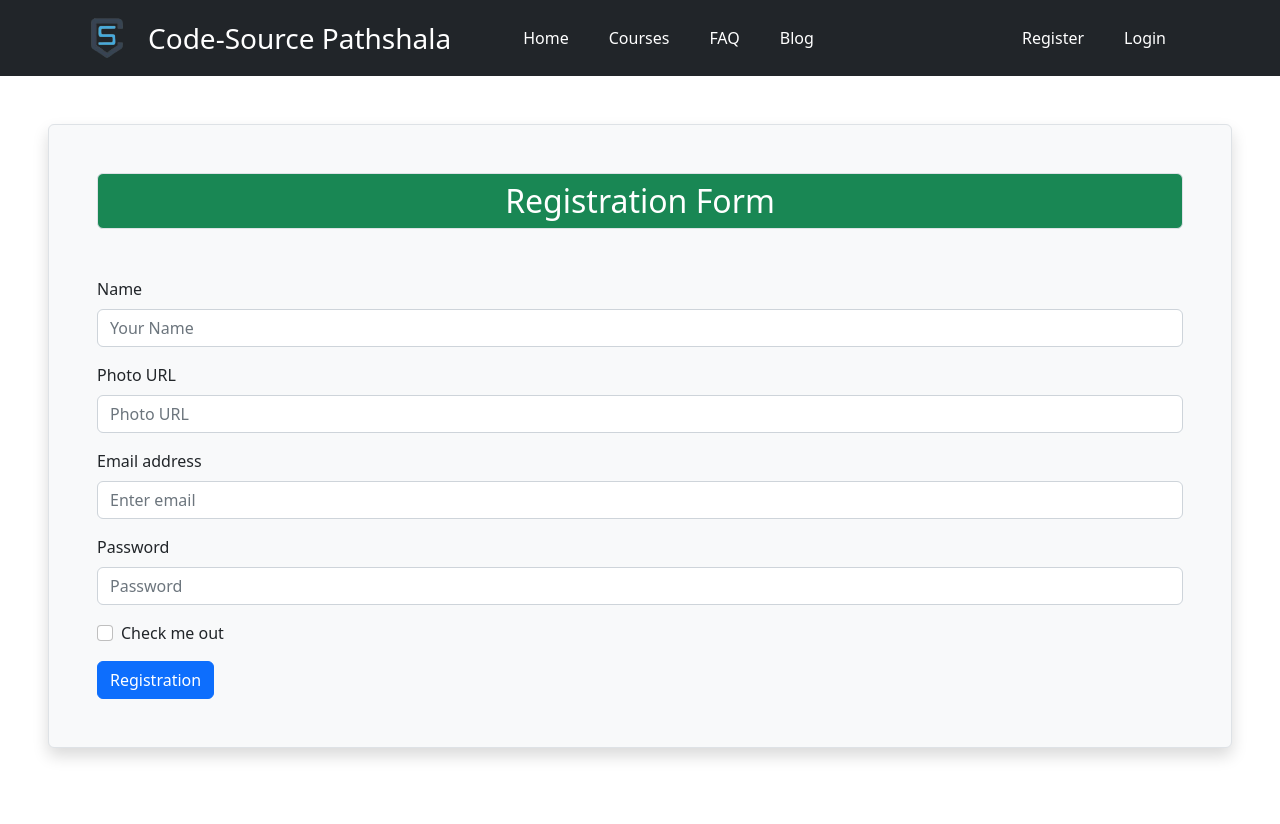
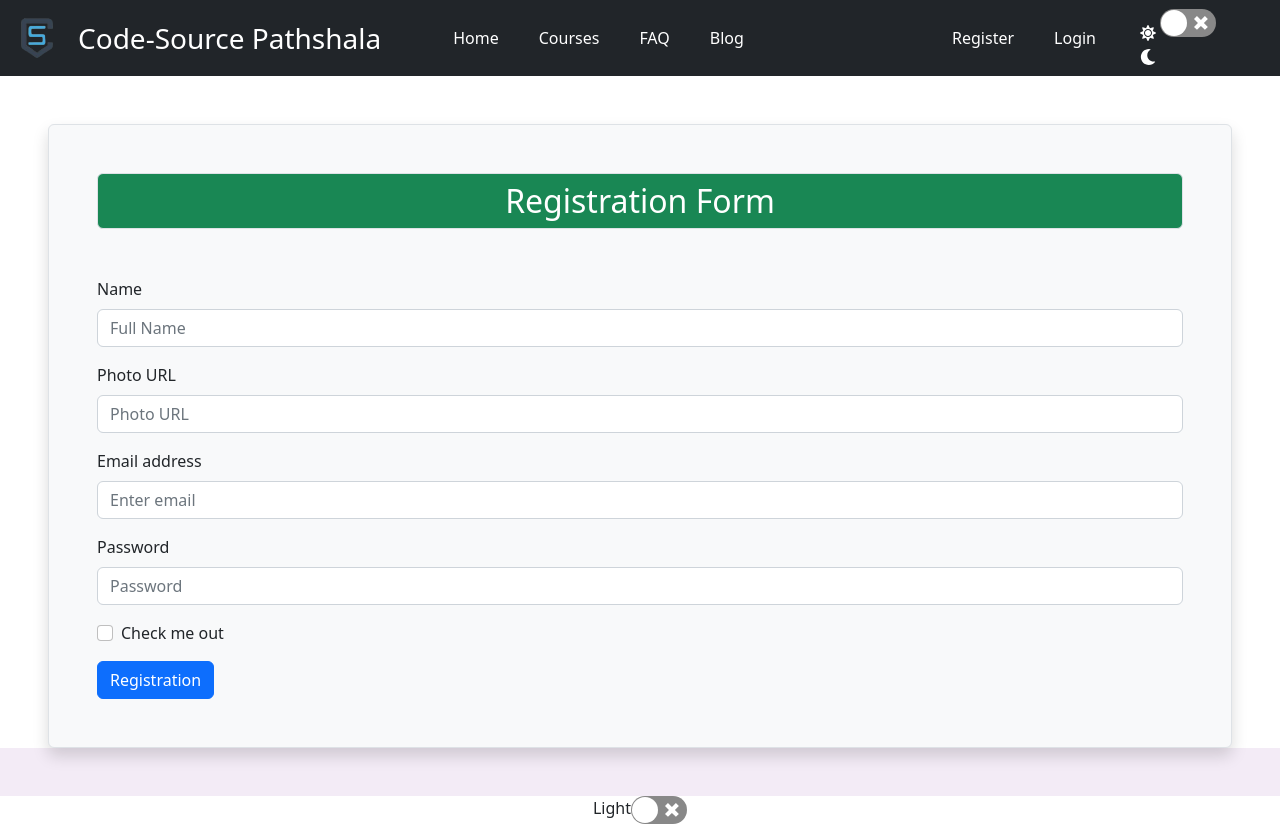
Before and after one commit to mostafizur610/code-source-pathshala-client, a React (Create React App) app: page /register in a window 1280 px wide. Before the commit the page ends 800 px from the top, so only its background shows below. Built offline with nearby package versions, Linux system fonts and the light colour scheme.

Commit message:
added toggle theme

```diff
--- a/package.json
+++ b/package.json
@@ -14,6 +14,7 @@
     "react-icons": "^4.6.0",
     "react-router-dom": "^6.4.2",
     "react-scripts": "5.0.1",
+    "react-switch": "^7.0.0",
     "web-vitals": "^2.1.4"
   },
   "scripts": {
--- a/src/App.css
+++ b/src/App.css
@@ -28,10 +28,44 @@
   color: #61dafb;
 }
 
+/* toggle theme */
+#light {
+  background-color: #f3ebf6;
+}
+
+#dark {
+  background-color: #205d6169;
+}
+
+#light .main {
+  background-color: #fff;
+}
+
+#dark .main {
+  background-color: #38004c;
+}
+
+.switch {
+  display: flex;
+  justify-content: center;
+  background-color: white;
+}
+
+#light .switch label {
+  background-color: #fff;
+}
+
+#dark .switch label {
+  background-color: #38004c;
+}
+
+/* toggle theme end*/
+
 @keyframes App-logo-spin {
   from {
     transform: rotate(0deg);
   }
+
   to {
     transform: rotate(360deg);
   }
--- a/src/App.js
+++ b/src/App.js
@@ -1,12 +1,28 @@
+import { useState } from 'react';
+import { createContext } from 'react';
 import { RouterProvider } from 'react-router-dom';
 import './App.css';
 import { routes } from './Routes/Routes/Routes';
+import ReactSwitch from 'react-switch';
+
+
+export const ThemeContext = createContext(null);
 
 function App() {
+  const [theme, setTheme] = useState('light');
+  const toggleTheme = () => {
+    setTheme((curr) => (curr === 'light' ? 'dark' : 'light'));
+  };
   return (
-    <div>
-      <RouterProvider router={routes}></RouterProvider>
-    </div>
+    <ThemeContext.Provider value={{ theme, setTheme }}>
+      <div id={theme}>
+        <RouterProvider router={routes}></RouterProvider>
+        <div className='switch'>
+          <label>{theme === "light" ? "Light" : "Dark"}</label>
+          <ReactSwitch onChange={toggleTheme} checked={theme === 'dark'}></ReactSwitch>
+        </div>
+      </div>
+    </ThemeContext.Provider>
   );
 }
 
--- a/src/Pages/Login/Login.js
+++ b/src/Pages/Login/Login.js
@@ -1,7 +1,6 @@
 import React from 'react';
 import Button from 'react-bootstrap/Button';
 import Form from 'react-bootstrap/Form';
-import ButtonGroup from 'react-bootstrap/ButtonGroup';
 import { FaGithub, FaGoogle } from "react-icons/fa";
 import { Col, Row } from 'react-bootstrap';
 
--- a/src/Pages/Register/Register.js
+++ b/src/Pages/Register/Register.js
@@ -9,7 +9,7 @@ const Register = () => {
             <Form>
                 <Form.Group className="mb-3" controlId="formBasicEmail">
                     <Form.Label>Name</Form.Label>
-                    <Form.Control type="text" name="name" placeholder="Your Name" />
+                    <Form.Control type="text" name="name" placeholder="Full Name" />
                 </Form.Group>
 
                 <Form.Group className="mb-3" controlId="formBasicEmail">
--- a/src/Shared/NavigationBar/NavigationBar.js
+++ b/src/Shared/NavigationBar/NavigationBar.js
@@ -5,6 +5,8 @@ import Navbar from 'react-bootstrap/Navbar';
 import { Link } from 'react-router-dom';
 import image1 from '../../assets/image1.png'
 import './NavigationBar.css'
+import ReactSwitch from 'react-switch';
+import { FaMoon, FaSun } from "react-icons/fa";
 
 const NavigationBar = () => {
     return (
@@ -27,6 +29,7 @@ const NavigationBar = () => {
                     </Nav>
                 </Navbar.Collapse>
             </Container>
+            <div className="me-5 text-white text-decoration-none"><FaSun /> <ReactSwitch /> <FaMoon /></div>
         </Navbar>
     );
 };
--- a/src/layout/Main.js
+++ b/src/layout/Main.js
@@ -5,7 +5,7 @@ import NavigationBar from '../Shared/NavigationBar/NavigationBar';
 
 const Main = () => {
     return (
-        <div>
+        <div className='main'>
             <NavigationBar></NavigationBar>
             <Outlet></Outlet>
         </div>
```
Also changed, not shown: 1 other file (tests, documents, lock files or other folders).
